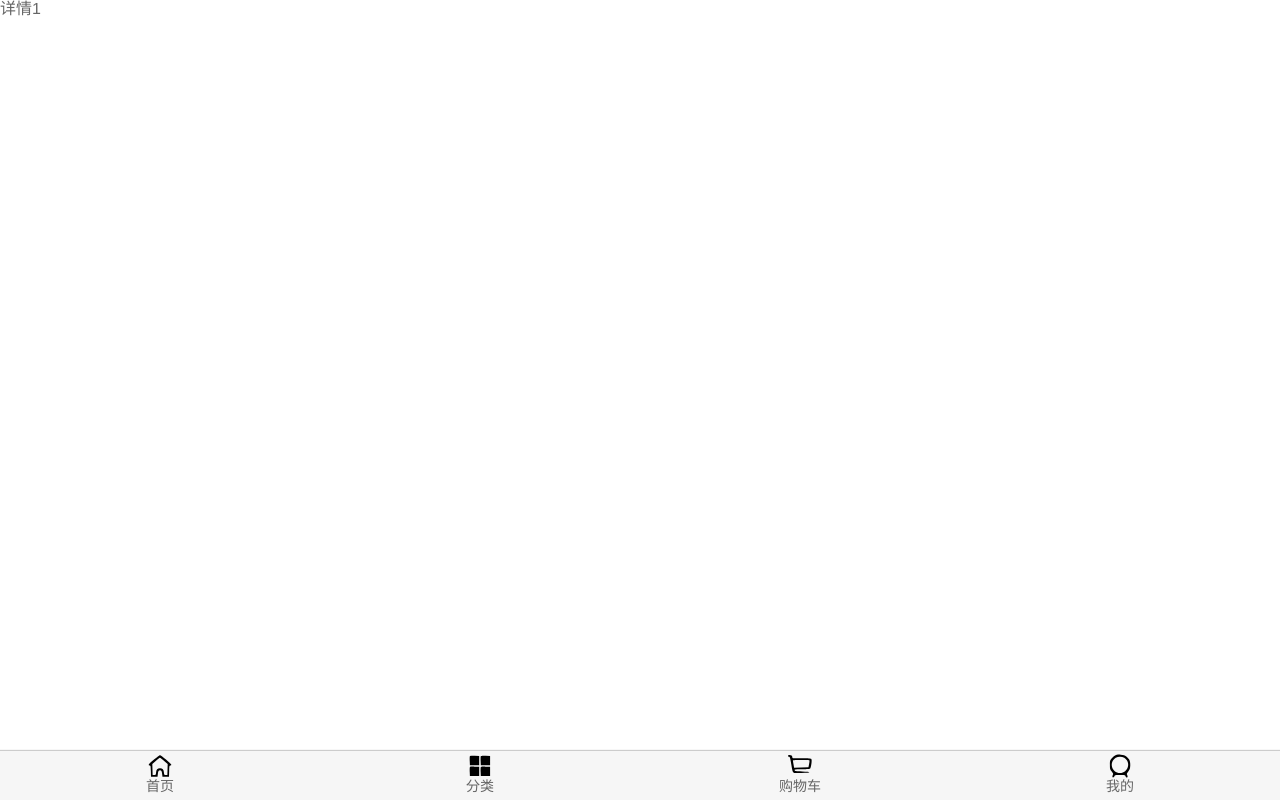
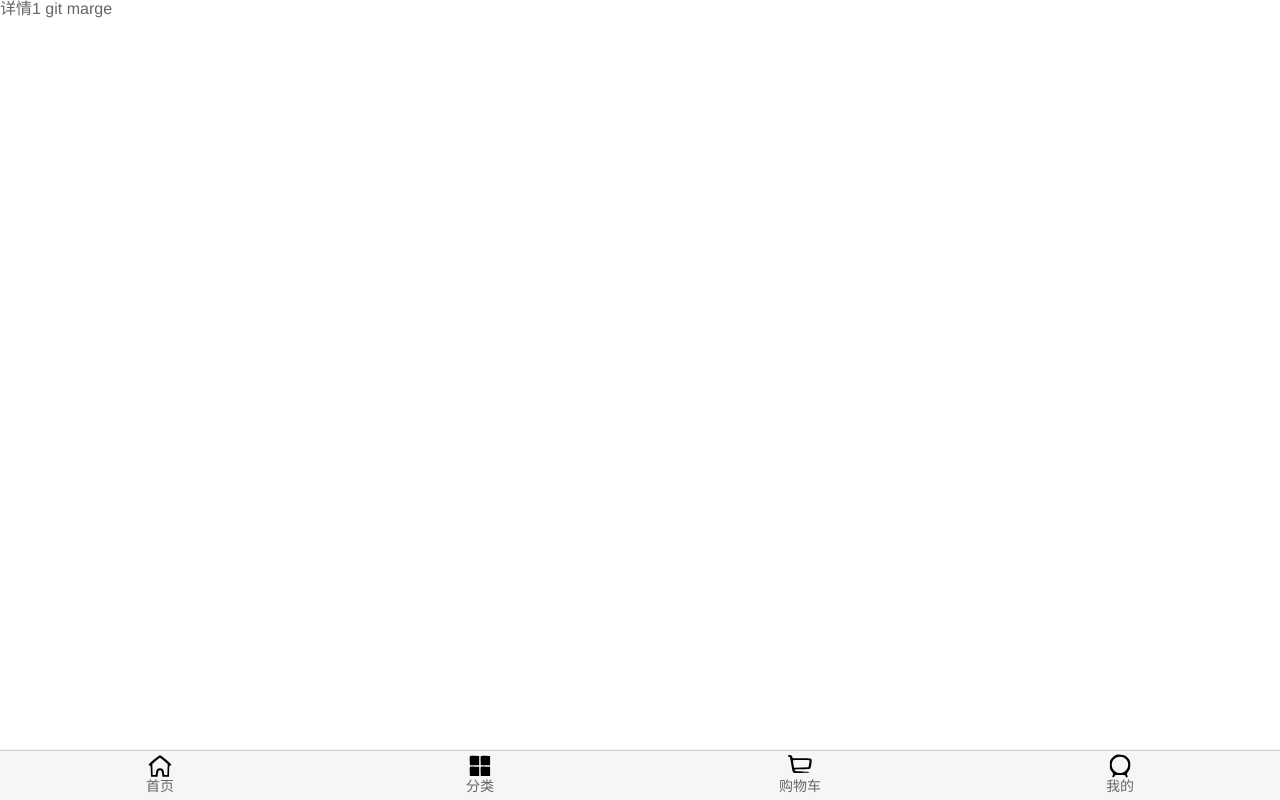
Before and after one commit to sh-lsy/supermall, a Vue app: page /detail/1 in a window 1280 px wide. Built offline with nearby package versions, Linux system fonts and the light colour scheme.

Commit message:
git 2 次marge

```diff
--- a/src/views/detail/detail.vue
+++ b/src/views/detail/detail.vue
@@ -1,6 +1,6 @@
 <template>
   <div>
-    详情{{iid}}
+    详情{{iid}} git marge
   </div>
 </template>
 
```
